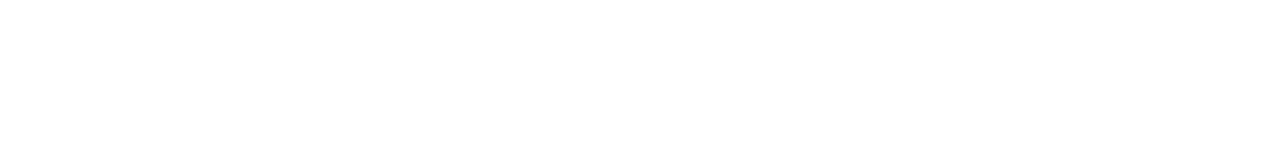
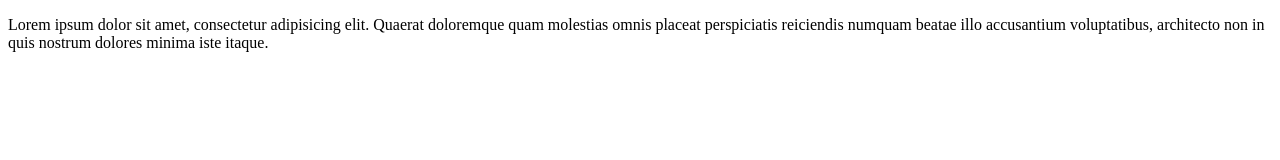
Before and after one commit to khodja-bro777/2_oy_2_dars, a plain HTML site: page index.html in a window 1280 px wide. Drawn offline with Linux system fonts and the light colour scheme.

Commit message:
p-lorem-30

```diff
--- a/index.html
+++ b/index.html
@@ -1,10 +1,14 @@
 <!DOCTYPE html>
 <html lang="en">
-<head>
-
+  <head>
     <title>Document</title>
-</head>
-<body>
-
-</body>
+  </head>
+  <body>
+    <p>
+      Lorem ipsum dolor sit amet, consectetur adipisicing elit. Quaerat
+      doloremque quam molestias omnis placeat perspiciatis reiciendis numquam
+      beatae illo accusantium voluptatibus, architecto non in quis nostrum
+      dolores minima iste itaque.
+    </p>
+  </body>
 </html>
```
Also changed, not shown: readme.txt (added).
